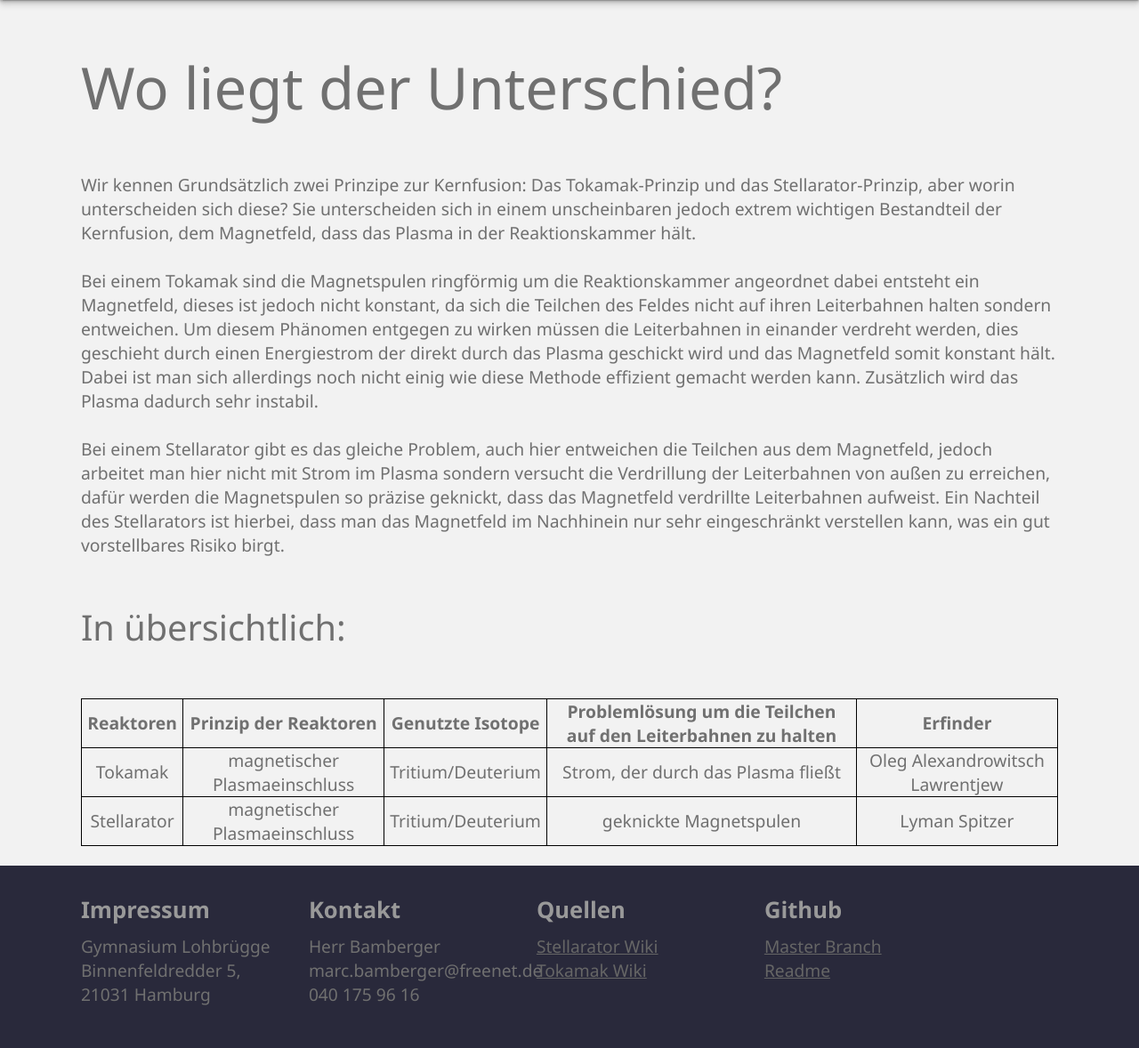
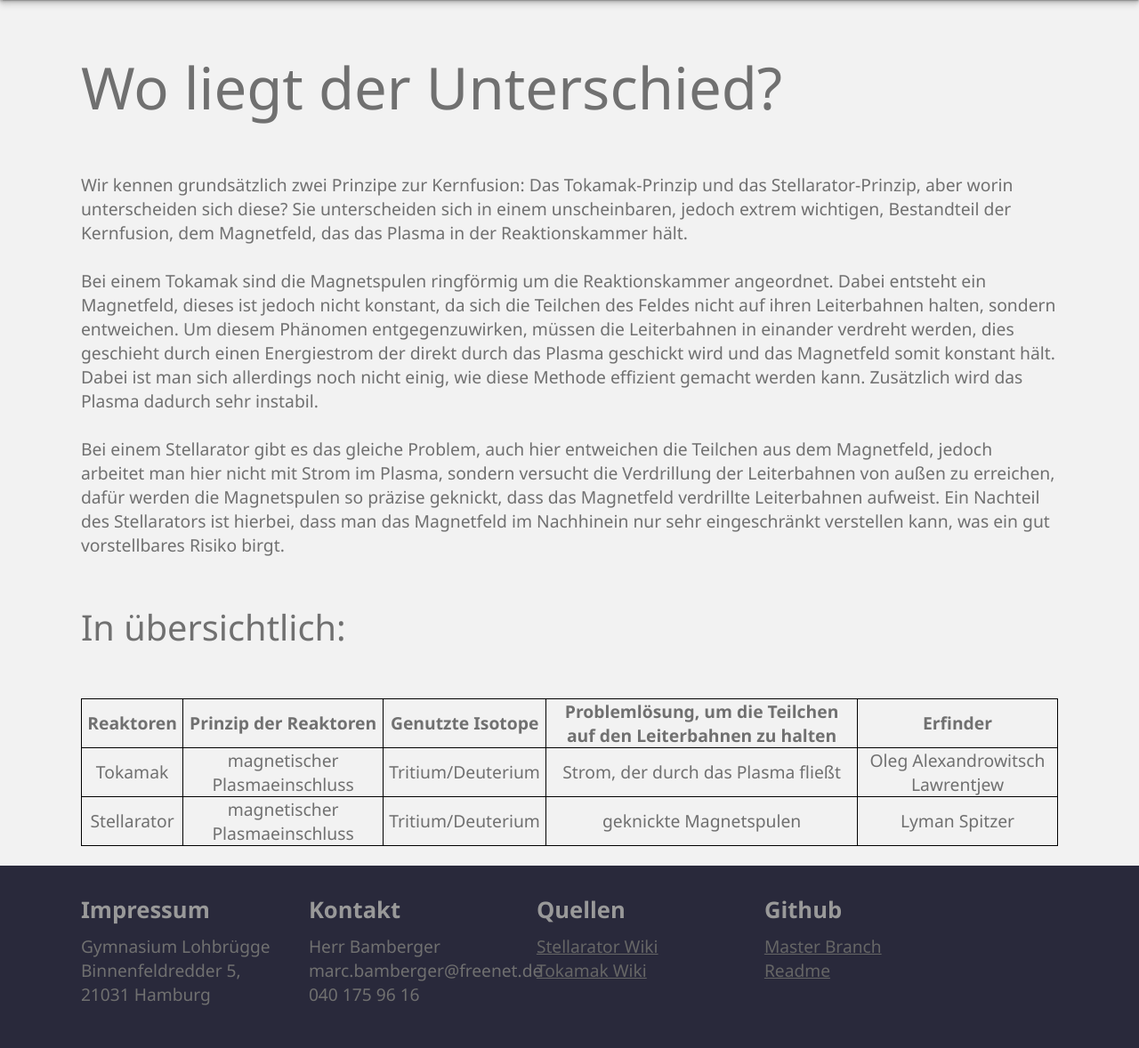
Before and after one commit to Cha0sType/site-thermonuclearfusion, a Flask app: page /reactors/vergleich in a window 1280 px wide. Shown: the part 78-1256 px from the top of the page at 89% size. Run offline with Flask 2, Linux system fonts and the light colour scheme.

Commit message:
Update Vergleich.html

```diff
--- a/templates/Reactors/Vergleich.html
+++ b/templates/Reactors/Vergleich.html
@@ -12,18 +12,18 @@
     {{ header|safe }}
     <h1>Wo liegt der Unterschied?</h1>
 
-    <p>Wir kennen Grundsätzlich zwei Prinzipe zur Kernfusion: Das Tokamak-Prinzip und das Stellarator-Prinzip, aber
+    <p>Wir kennen grundsätzlich zwei Prinzipe zur Kernfusion: Das Tokamak-Prinzip und das Stellarator-Prinzip, aber
         worin unterscheiden sich diese?
-        Sie unterscheiden sich in einem unscheinbaren jedoch extrem wichtigen Bestandteil der Kernfusion, dem
-        Magnetfeld, dass das Plasma in der Reaktionskammer hält.<br> <br>
-        Bei einem Tokamak sind die Magnetspulen ringförmig um die Reaktionskammer angeordnet dabei entsteht ein
+        Sie unterscheiden sich in einem unscheinbaren, jedoch extrem wichtigen, Bestandteil der Kernfusion, dem
+        Magnetfeld, das das Plasma in der Reaktionskammer hält.<br> <br>
+        Bei einem Tokamak sind die Magnetspulen ringförmig um die Reaktionskammer angeordnet. Dabei entsteht ein
         Magnetfeld, dieses ist jedoch nicht konstant, da sich die Teilchen des Feldes nicht auf ihren Leiterbahnen
-        halten sondern entweichen. Um diesem Phänomen entgegen zu wirken müssen die Leiterbahnen in einander verdreht
+        halten, sondern entweichen. Um diesem Phänomen entgegenzuwirken, müssen die Leiterbahnen in einander verdreht
         werden, dies geschieht durch einen Energiestrom der direkt durch das Plasma geschickt wird und das Magnetfeld
-        somit konstant hält. Dabei ist man sich allerdings noch nicht einig wie diese Methode effizient gemacht werden
+        somit konstant hält. Dabei ist man sich allerdings noch nicht einig, wie diese Methode effizient gemacht werden
         kann. Zusätzlich wird das Plasma dadurch sehr instabil.<br> <br>
         Bei einem Stellarator gibt es das gleiche Problem, auch hier entweichen die Teilchen aus dem Magnetfeld, jedoch
-        arbeitet man hier nicht mit Strom im Plasma sondern versucht die Verdrillung der Leiterbahnen von außen zu
+        arbeitet man hier nicht mit Strom im Plasma, sondern versucht die Verdrillung der Leiterbahnen von außen zu
         erreichen, dafür werden die Magnetspulen so präzise geknickt, dass das Magnetfeld verdrillte Leiterbahnen
         aufweist. Ein Nachteil des Stellarators ist hierbei, dass man das Magnetfeld im Nachhinein nur sehr
         eingeschränkt verstellen kann, was ein gut vorstellbares Risiko birgt.
@@ -42,7 +42,7 @@
                 Genutzte Isotope
             </th>
             <th>
-                Problemlösung um die Teilchen auf den Leiterbahnen zu halten
+                Problemlösung, um die Teilchen auf den Leiterbahnen zu halten
             </th>
             <th>
                 Erfinder
```
